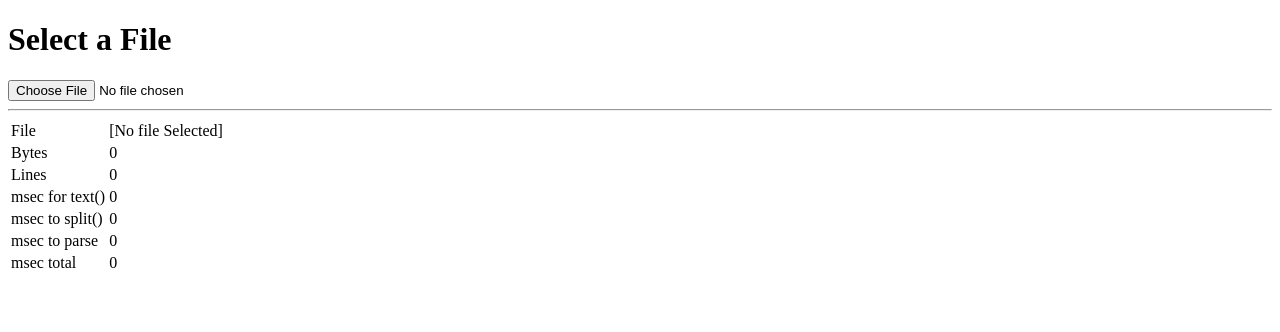
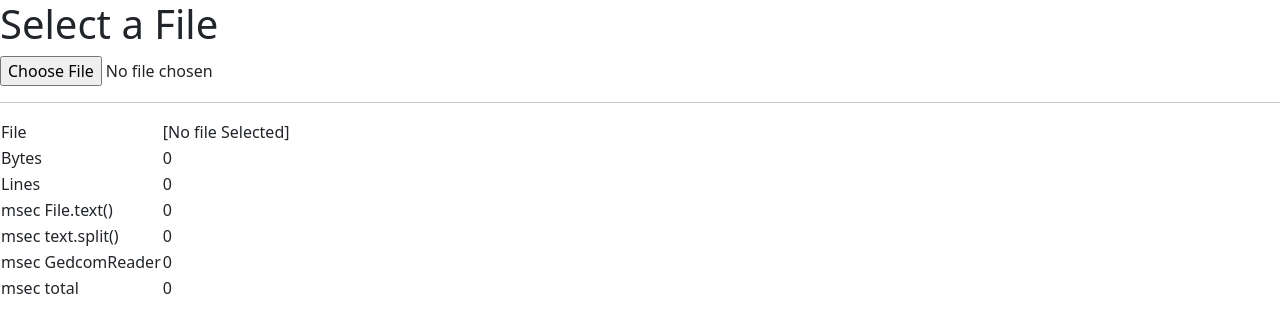
Before and after one commit to cbevins/gedcom-reader, a SvelteKit app: page / in a window 1280 px wide. Shown: the top 332 px of the page. Built offline with nearby package versions, Linux system fonts and the light colour scheme.

Commit message:
Standardized the app.html

```diff
--- a/src/app.html
+++ b/src/app.html
@@ -1,12 +1,38 @@
 <!doctype html>
 <html lang="en">
 	<head>
+		<!-- Required meta tags -->
 		<meta charset="utf-8" />
-		<link rel="icon" href="%sveltekit.assets%/favicon.png" />
+
+		<!-- Responsiveness meta tag -->
 		<meta name="viewport" content="width=device-width, initial-scale=1" />
+
+		<!-- Bootstrap CSS (5.3.2) -->
+		<link href="https://cdn.jsdelivr.net/npm/bootstrap@5.3.2/dist/css/bootstrap.min.css" rel="stylesheet" integrity="sha384-T3c6CoIi6uLrA9TneNEoa7RxnatzjcDSCmG1MXxSR1GAsXEV/Dwwykc2MPK8M2HN" crossorigin="anonymous">
+
+		<!-- favicon  -->
+		<link rel="icon" href="%sveltekit.assets%/Collin.jpg" />
+
+		<!-- <link rel="stylesheet" href="https://cdnjs.cloudflare.com/ajax/libs/font-awesome/4.7.0/css/font-awesome.min.css"> -->
+
+		<!-- The following is replaced by each +page.svelte's <svelte:head>
+			content, if any, such as:
+			<svelte:head>
+				<title>Bevins-Riley</title>
+				<meta name="description" content="Bevins-Riley genealogy" />
+			</svelte:head> -->
 		%sveltekit.head%
 	</head>
 	<body data-sveltekit-preload-data="hover">
-		<div style="display: contents">%sveltekit.body%</div>
+		<!-- Option 1: Bootstrap Bundle with Popper -->
+		<script src="https://cdn.jsdelivr.net/npm/bootstrap@5.2.3/dist/js/bootstrap.bundle.min.js" integrity="sha384-kenU1KFdBIe4zVF0s0G1M5b4hcpxyD9F7jL+jjXkk+Q2h455rYXK/7HAuoJl+0I4" crossorigin="anonymous"></script>
+
+		<!-- Option 2: Separate Popper and Bootstrap JS
+			<script src="https://cdn.jsdelivr.net/npm/@popperjs/core@2.11.8/dist/umd/popper.min.js" integrity="sha384-I7E8VVD/ismYTF4hNIPjVp/Zjvgyol6VFvRkX/vR+Vc4jQkC+hVqc2pM8ODewa9r" crossorigin="anonymous"></script>
+			<script src="https://cdn.jsdelivr.net/npm/bootstrap@5.3.2/dist/js/bootstrap.min.js" integrity="sha384-BBtl+eGJRgqQAUMxJ7pMwbEyER4l1g+O15P+16Ep7Q9Q+zqX6gSbd85u4mG4QzX+" crossorigin="anonymous"></script>
+		-->
+		<div>
+			<div style="display: contents">%sveltekit.body%</div>
+		</div>
 	</body>
 </html>
--- a/src/routes/+page.svelte
+++ b/src/routes/+page.svelte
@@ -11,7 +11,21 @@
     $: gedcom = null// GedcomRecords instance
 
     async function readLines(ev) {
-        const file = ev.target.files[0]
+        time0 = new Date()
+        const text = await readTextFile(ev.target.files[0])
+        time1 = new Date()
+
+        lines = text.split('\n')
+        time2 = new Date()
+
+        gedcom = gedcomLines2Json(lines)
+        time3 = new Date()
+        // const source = gedcom.isAncestry() ? 'Accestry.com' : 'Roots Magic'
+    }
+
+    // Generic function that reads a File from an <input type="file">
+    // into an JSON record array.
+    async function readTextFile(file) {
         // Not supported in Safari for iOS.
         fileName = file.name ? file.name : 'NOT SUPPORTED'
         // Unknown cross-browser support.
@@ -30,17 +44,14 @@
         // Safari >= 14, Sep 2020
         // Safari for iOS >= 14.5, Apr 25, 2021
         // Samsung Internet >= 12, Jun 29, 2020
-        time0 = new Date()
         const text = await file.text()
-        time1 = new Date()
+        return text
+    }
 
-        lines = text.split('\n')
-        time2 = new Date()
-
+    // Converts an array of GEDCOM text records into a JSON object
+    function gedcomLines2Json(lines) {
         const reader = new GedcomReader(lines)
-        gedcom = reader.gedcom()
-        time3 = new Date()
-        // const source = gedcom.isAncestry() ? 'Accestry.com' : 'Roots Magic'
+        return reader.gedcom()
     }
 </script>
 
@@ -51,8 +62,8 @@
     <tr><td>File</td><td>{fileName}</td></tr>
     <tr><td>Bytes</td><td>{fileSize}</td></tr>
     <tr><td>Lines</td><td>{lines.length}</td></tr>
-    <tr><td>msec for text()</td><td>{time1-time0}</td></tr>
-    <tr><td>msec to split()</td><td>{time2-time1}</td></tr>
-    <tr><td>msec to parse</td><td>{time3-time2}</td></tr>
+    <tr><td>msec File.text()</td><td>{time1-time0}</td></tr>
+    <tr><td>msec text.split()</td><td>{time2-time1}</td></tr>
+    <tr><td>msec GedcomReader</td><td>{time3-time2}</td></tr>
     <tr><td>msec total</td><td>{time3-time0}</td></tr>
 </table>
```
Also changed, not shown: static/Collin.jpg (added), 1 other file (tests, documents, lock files or other folders).
